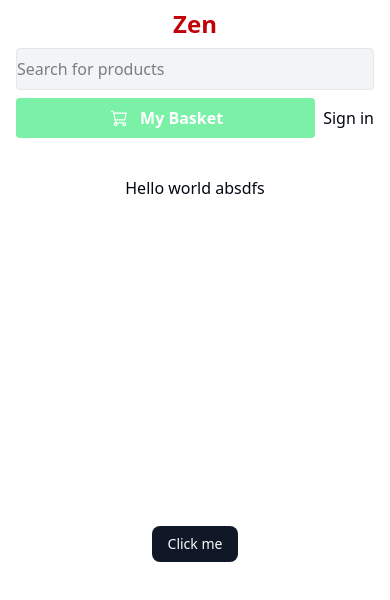
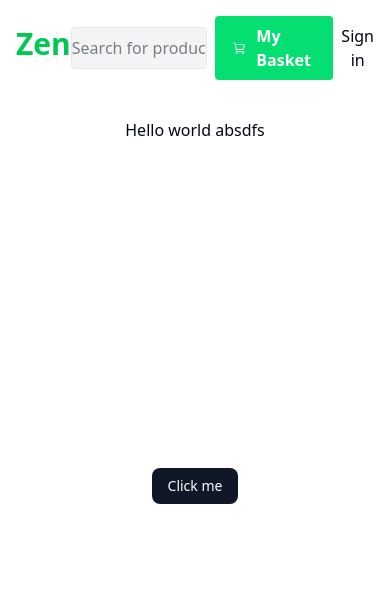
Before and after one commit to MCModNoob/zen-ecommerce, a Next.js app: page / in a window 390 px wide. Shown: the top 600 px of the page. Built offline with nearby package versions, Linux system fonts and the light colour scheme; no server answers.

Commit message:
finished search function and Header styling , updates on layout

```diff
--- a/app/(store)/layout.tsx
+++ b/app/(store)/layout.tsx
@@ -29,6 +29,7 @@ export default function RootLayout({children,}: Readonly<{ children: React.React
         <main>
           <Header />
         {children}
+
         </main>
       </body>
     </html>
--- /dev/null
+++ b/app/(store)/search/page.tsx
@@ -0,0 +1,17 @@
+import React from 'react'
+
+async function SearchPage({
+    searchParams,
+}: {
+    searchParams: {
+        query: string;
+    };
+}) {
+
+    const { query } = await searchParams;
+
+    return <div>Search result for { query } </div>
+
+}
+
+export default SearchPage
--- a/components/Header.tsx
+++ b/components/Header.tsx
@@ -17,14 +17,14 @@ function Header() {
      };
 
     return (
-        <header className="flex flex-wrap justify-between items-center px-4 py-2">
+        <header className="flex flex-wrap justify-between items-center px-4 py-2 ">
             {/* Top row */}
-            <div className="flex w-full flex-wrap justify-between items-center">
+            <div className="flex w-full flex-wrap justify-between items-center space-x-2">
                 <Link href="/"
                     className="
-                    text-2xl
+                    text-3xl
                     font-bold
-                    text-red-700
+                    text-green-500
                     hover:opacity-50
                     cursor-pointer
                     mx-auto
@@ -32,7 +32,7 @@ function Header() {
                 ">
                     Zen</Link>
                 <Form action="/search"
-                    className="w-full mt-2 sm:w-auto sm:flex-1 sm:mx-4 sm:mt-0">
+                    className="w-full mt-2 sm:w-auto flex-1 sm:mx-4 sm:mt-0">
                     <input
                         type="text"
                         name="query"
@@ -52,7 +52,7 @@ function Header() {
                     "
                     />
                 </Form>
-                <div className="flex flex-1 justify-between items-center space-x-2 mt-2 not-last:sm:mt-0 ">
+                <div className="flex flex-1 justify-between items-center space-x-2 mt-2 not-last:sm:mt-0">
                     <Link href="/basket"
                         className="
                         flex-1
@@ -63,7 +63,7 @@ function Header() {
                         sm:flex-none
                         items-center
                         space-x-2
-                        bg-green-300
+                        bg-green-400
                         hover:bg-green-800
                         text-white
                         font-bold
@@ -89,8 +89,8 @@ function Header() {
                                 sm:flex-none
                                 items-center
                                 space-x-2
-                                bg-blue-200
-                                hover:bg-blue-300
+                                bg-green-400
+                                hover:bg-green-800
                                 text-white
                                 font-bold
                                 py-2
@@ -115,7 +115,7 @@ function Header() {
                         )}
                         {user?.passkeys.length === 0 && (
                             <button onClick={createClerkPasskey}
-                            className="bg-white hover:bg-blue-300 hover:text-white animate-pulse text-blue-500 font-bold py-2 px-4 rounded
+                            className="bg-white hover:bg-green-800 hover:text-white animate-pulse text-blue-500 font-bold py-2 px-4 rounded
                             border-blue-300 border"
                             >
                               Create a passkey now
```
